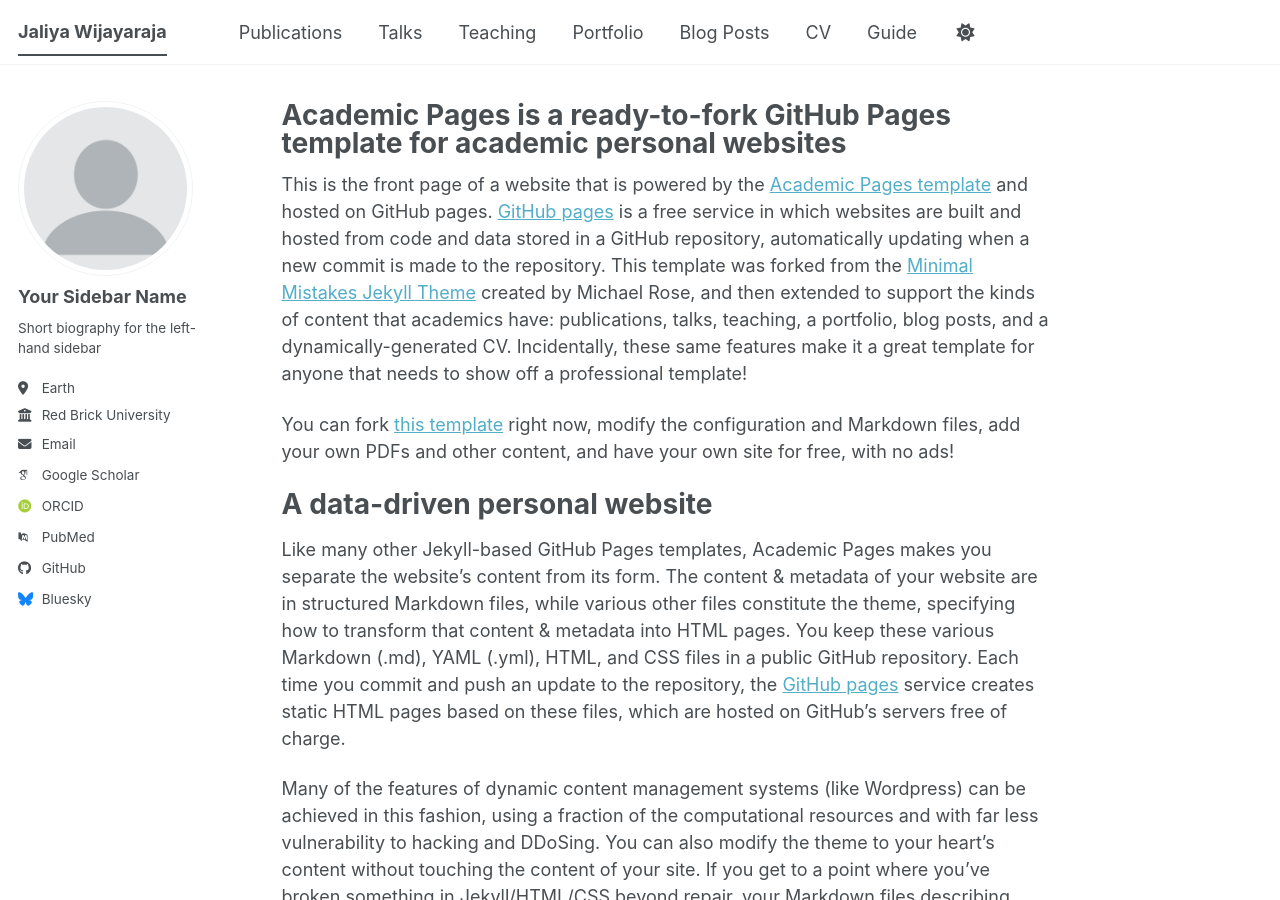
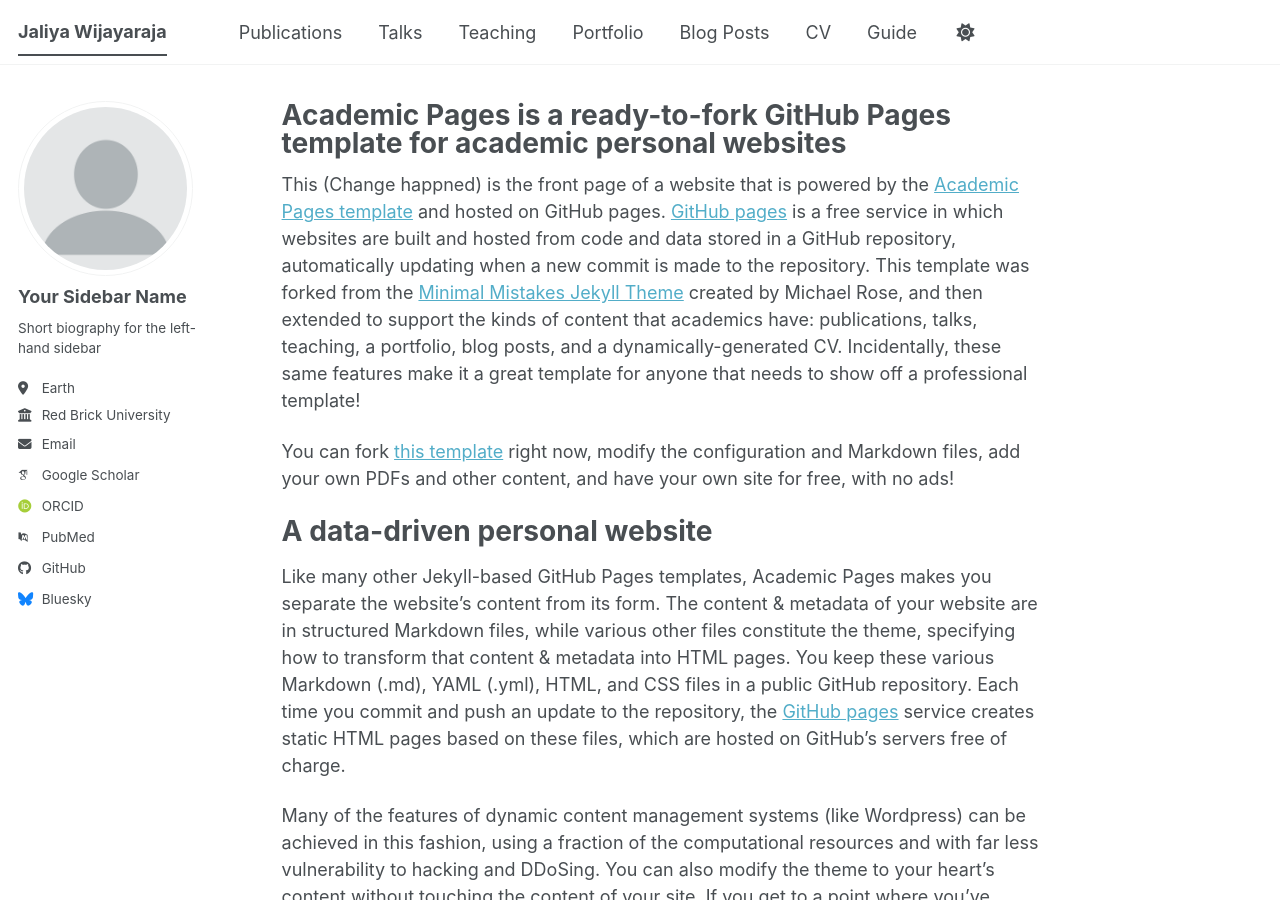
Before and after one commit to JaliyaWijayaraja/JaliyaWijayaraja.github.io, a Jekyll site: the page built from _pages/about.md, in a window 1280 px wide and 900 px high. Built offline with Jekyll 4.4.1, drawn with Linux system fonts in a browser that asks for light colours; some web fonts are replaced; a script bundle is joined from its source files by our own code; library files that are not in the unit come from our copies; some of the changed text lies outside the part shown.

```diff
--- a/_config.yml
+++ b/_config.yml
@@ -11,7 +11,7 @@ locale                   : "en-US"
 site_theme               : "default" # The available themes options are "default", "air", "sunrise", "mint", "dirt" and "contrast"
 title                    : "Jaliya Wijayaraja"
 title_separator          : "-"
-name                     : &name "Your Name"
+name                     : &name "Jaliya Wijayaraja"
 description              : &description "Your Name's academic portfolio"   # Update this with a general description of your site, this is the default if not overridden by a page
 url                      : https://academicpages.github.io # The base hostname & protocol for your site e.g. "https://[your GitHub username].github.io",
                                                            # or if you already have some other page hosted on Github then use "https://[your GitHub username].github.io/[Your Repo Name]"
--- a/_pages/about.md
+++ b/_pages/about.md
@@ -7,7 +7,7 @@ redirect_from:
   - /about.html
 ---
 
-This is the front page of a website that is powered by the [Academic Pages template](https://github.com/academicpages/academicpages.github.io) and hosted on GitHub pages. [GitHub pages](https://pages.github.com) is a free service in which websites are built and hosted from code and data stored in a GitHub repository, automatically updating when a new commit is made to the repository. This template was forked from the [Minimal Mistakes Jekyll Theme](https://mmistakes.github.io/minimal-mistakes/) created by Michael Rose, and then extended to support the kinds of content that academics have: publications, talks, teaching, a portfolio, blog posts, and a dynamically-generated CV. Incidentally, these same features make it a great template for anyone that needs to show off a professional template!
+This (Change happned) is the front page of a website that is powered by the [Academic Pages template](https://github.com/academicpages/academicpages.github.io) and hosted on GitHub pages. [GitHub pages](https://pages.github.com) is a free service in which websites are built and hosted from code and data stored in a GitHub repository, automatically updating when a new commit is made to the repository. This template was forked from the [Minimal Mistakes Jekyll Theme](https://mmistakes.github.io/minimal-mistakes/) created by Michael Rose, and then extended to support the kinds of content that academics have: publications, talks, teaching, a portfolio, blog posts, and a dynamically-generated CV. Incidentally, these same features make it a great template for anyone that needs to show off a professional template!
 
  You can fork [this template](https://github.com/academicpages/academicpages.github.io) right now, modify the configuration and Markdown files, add your own PDFs and other content, and have your own site for free, with no ads!
 
```
